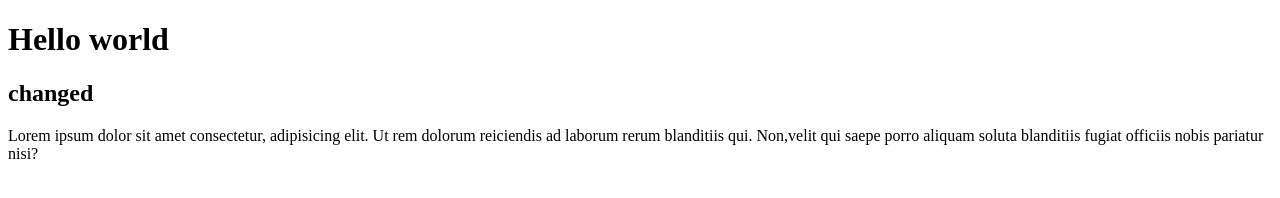
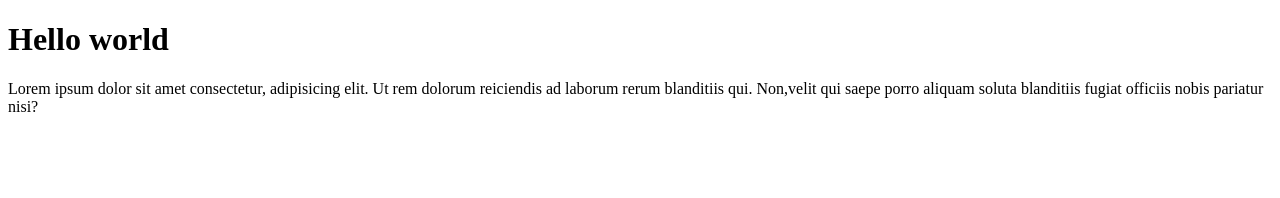
Before and after one commit to Priscillasfc/imaginecourse, a website: page src/index.html in a window 1280 px wide. Drawn offline with Linux system fonts and the light colour scheme.

Commit message:
feat(index): created the index.html

```diff
--- a/package.json
+++ b/package.json
@@ -3,6 +3,7 @@
   "version": "0.0.1",
   "description": "\u0016Home page for Studion (Imagine course)",
   "main": "src/index.html",
+
   "scripts": {
     "start": "npx live-server src/",
     "test": "echo \"Error: no test specified\" && exit 1"
--- a/src/index.html
+++ b/src/index.html
@@ -7,7 +7,6 @@
 </head>
 <body>
     <h1>Hello world</h1>
-    <h2>changed</h2>
 
     <p>Lorem ipsum dolor sit amet consectetur, adipisicing elit. Ut rem dolorum reiciendis ad
     laborum rerum blanditiis qui. Non,velit qui saepe porro aliquam soluta blanditiis
```
